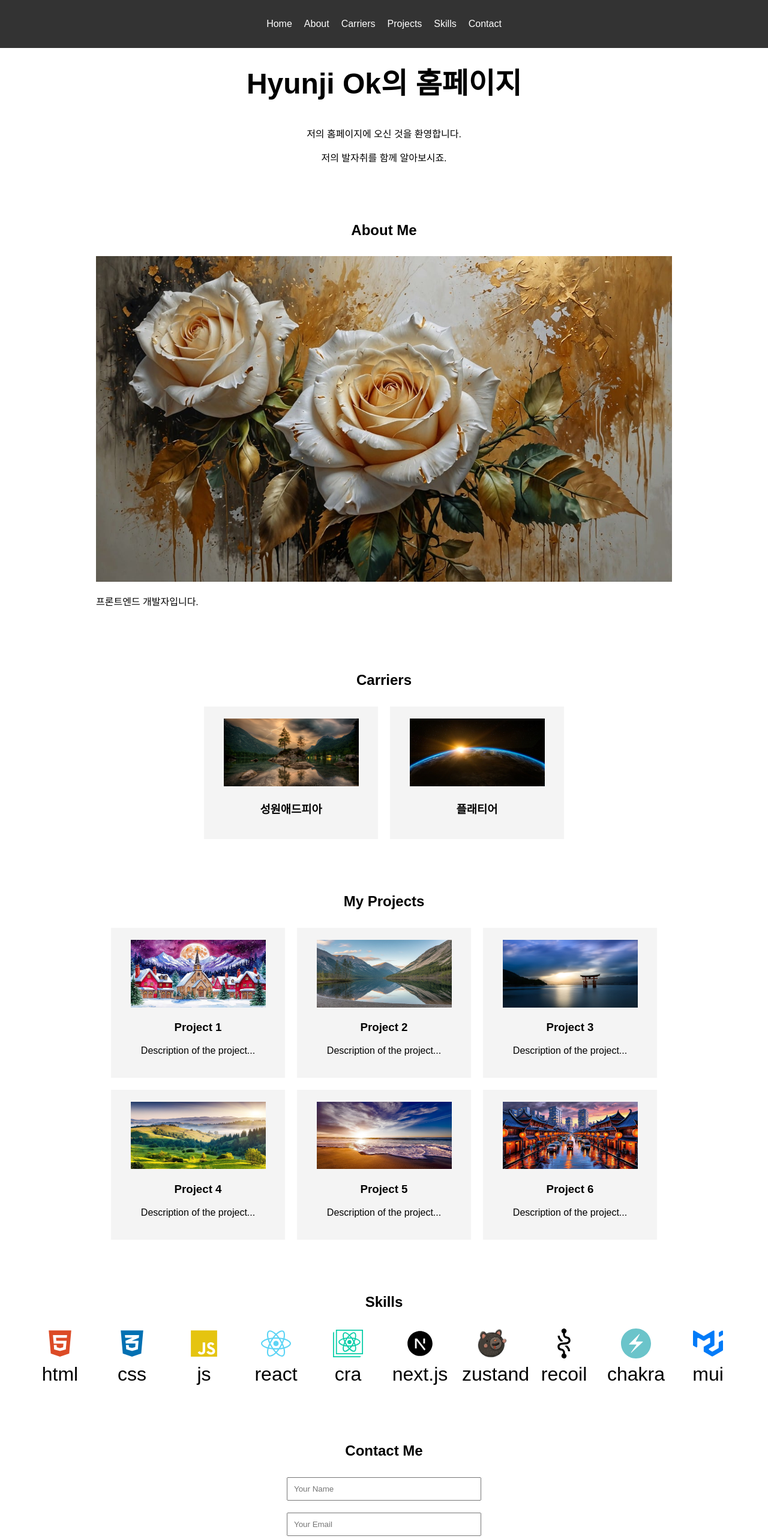
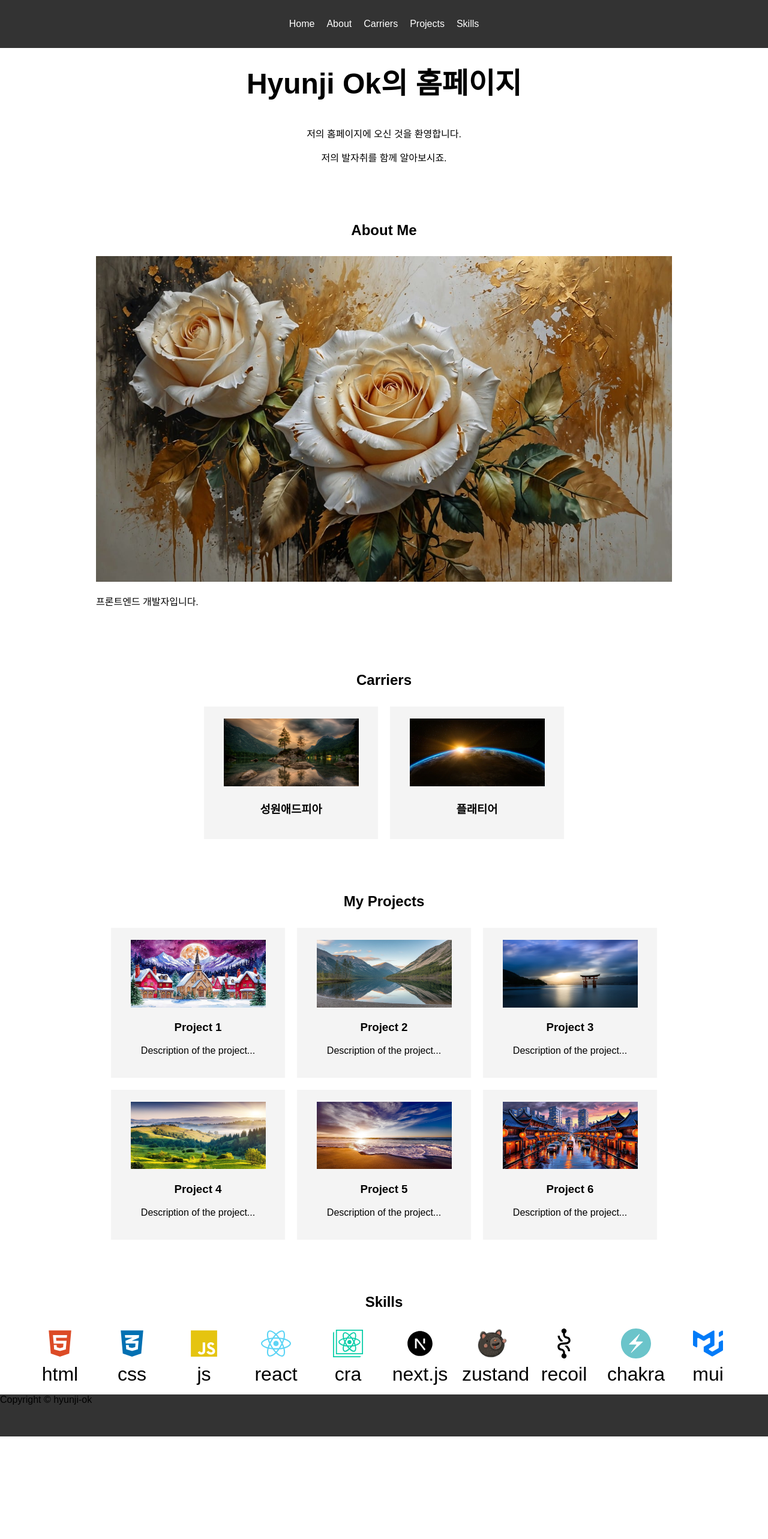
Before and after one commit to hyunji-ok/home, a React (Create React App) app: page / in a window 1280 px wide. Shown: the top 2566 px of the page at 60% size. After the commit the page ends 2395 px from the top, so only its background shows below. Built offline with nearby package versions, Linux system fonts and the light colour scheme.

Commit message:
feat: contact 주석 처리 및 footer 수정

```diff
--- a/src/App.js
+++ b/src/App.js
@@ -6,7 +6,7 @@ import About from './components/About';
 import Carriers from './components/Carriers';
 import Projects from './components/Projects';
 import Skills from './components/Skills';
-import Contact from './components/Contact';
+// import Contact from './components/Contact';
 
 function App() {
   return (
@@ -19,7 +19,7 @@ function App() {
             <li><a href="#carriers">Carriers</a></li>
             <li><a href="#projects">Projects</a></li>
             <li><a href="#skills">Skills</a></li>
-            <li><a href="#contact">Contact</a></li>
+            {/* <li><a href="#contact">Contact</a></li> */}
           </ul>
         </nav>
       </header>
@@ -40,15 +40,14 @@ function App() {
         <section id="skills">
           <Skills />
         </section>
-        <section id="contact">
+        {/* <section id="contact">
           <Contact />
-        </section>
+        </section> */}
       </main>
 
       <footer>
-
+        <div>Copyright © hyunji-ok</div>
       </footer>
-
     </div>
   );
 }
```
